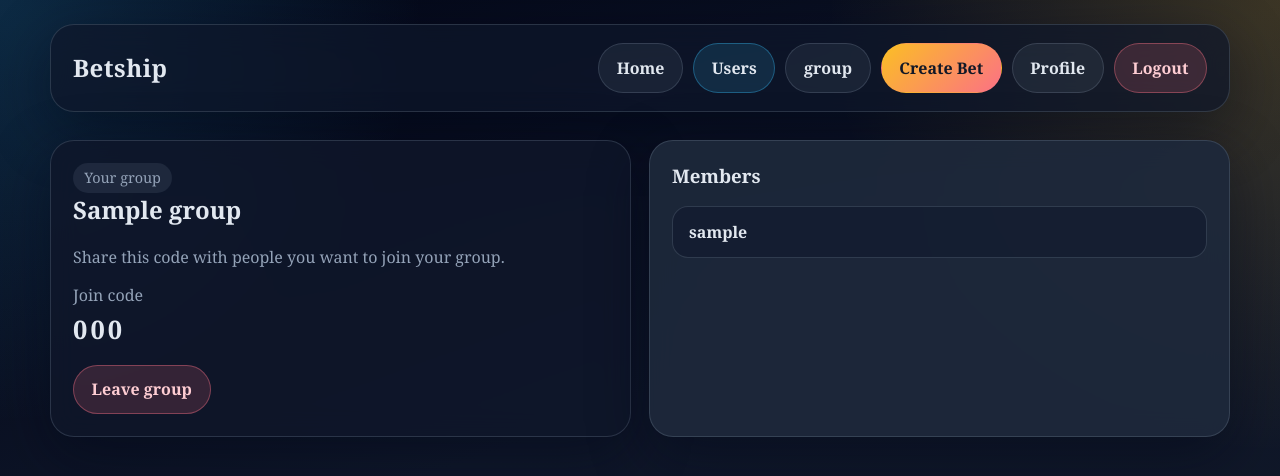
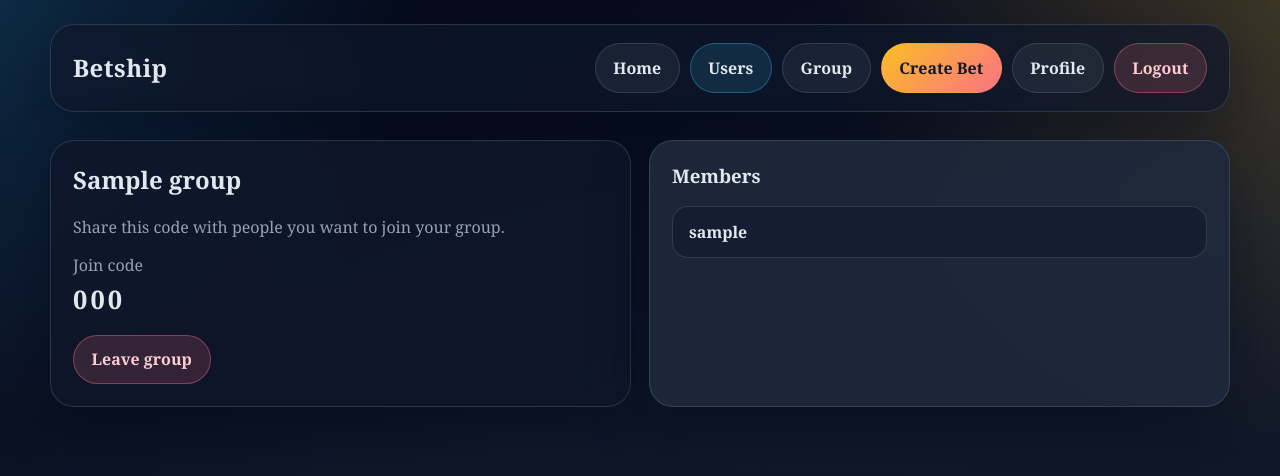
Before and after one commit to marcosistoocommon/Betship, a Flask app: page /group in a window 1280 px wide. Shown: the top 476 px of the page. Run offline with Flask 3, Linux system fonts and the light colour scheme; the visitor is signed in with stand-in values (Sample User, id 1); tables that the repository leaves empty hold one stand-in row (values such as "Sample post").

Commit message:
minor aesthetics

```diff
--- a/templates/base.html
+++ b/templates/base.html
@@ -496,7 +496,7 @@
             <nav class="nav">
                 <a class="button button-ghost" href="{{ url_for('hello') }}">Home</a>
                 <a class="button button-secondary" href="{{ url_for('users_page') }}">Users</a>
-                <a class="button button-ghost" href="{{ url_for('group_page') }}">group</a>
+                <a class="button button-ghost" href="{{ url_for('group_page') }}">Group</a>
                 <a class="button button-primary" href="{{ url_for('create_bet_page') }}">Create Bet</a>
                 <a class="button button-ghost" href="{{ url_for('profile') }}">Profile</a>
                 <form method="post" action="{{ url_for('logout') }}" style="display:inline;">
--- a/templates/group.html
+++ b/templates/group.html
@@ -4,7 +4,6 @@
 {% if group %}
 <div class="grid grid-2">
     <section class="card">
-        <span class="pill">Your group</span>
         <h2>{{ group.name }}</h2>
         <p class="muted">Share this code with people you want to join your group.</p>
         <div class="stat">
```
